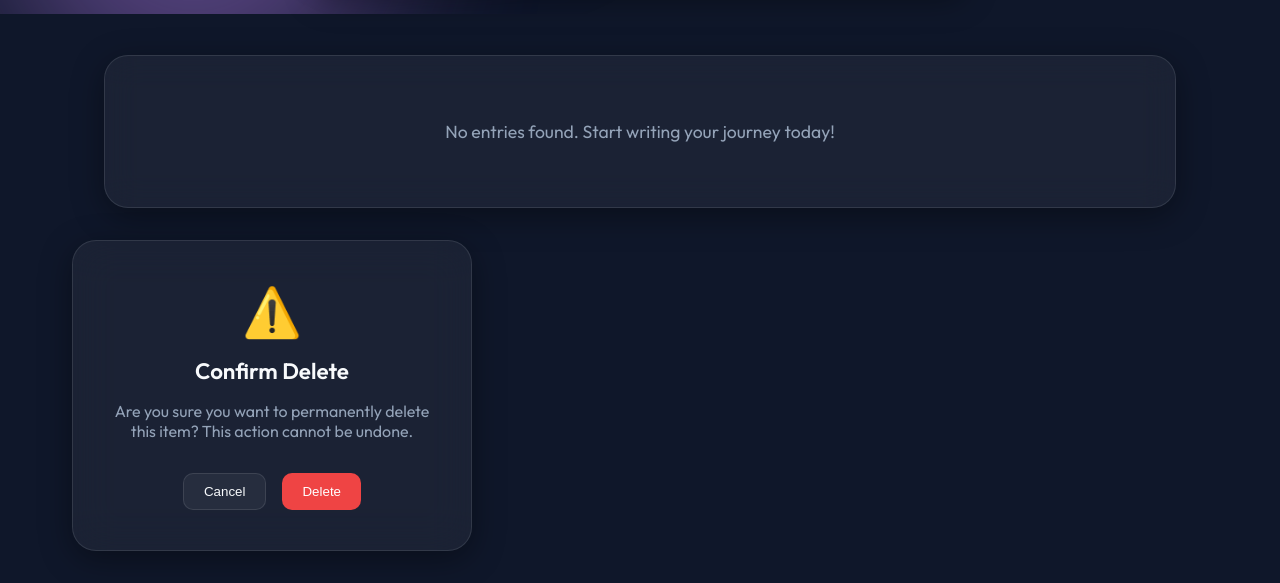
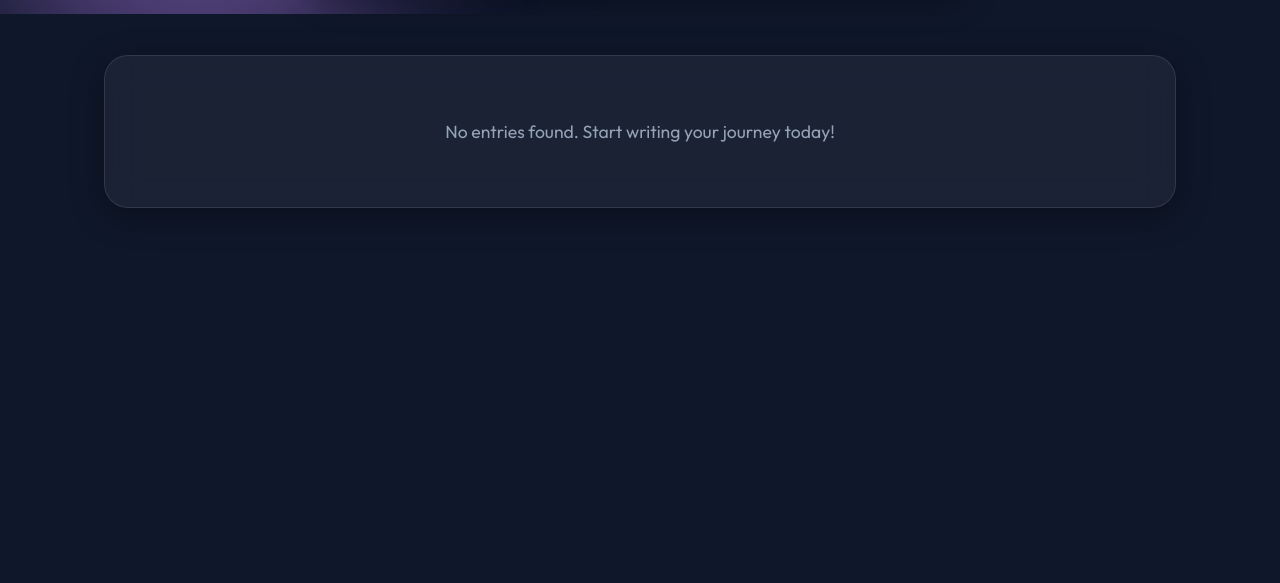
Before and after one commit to Jeremiahkariuki/personal-diary-planner, a Django app: page /diary/history/ in a window 1280 px wide. Shown: the part 786-1369 px from the top of the page. After the commit the page ends 994 px from the top, so only its background shows below. Run offline with Django 5.2, Linux system fonts and the light colour scheme; the visitor is signed in with stand-in values (Sample User, id 1); data that the repository does not hold is empty.

Commit message:
Diary page confirmation

```diff
--- a/templates/history.html
+++ b/templates/history.html
@@ -418,22 +418,6 @@
             {% endif %}
         </div>
 
-        <!-- Confirm Modal -->
-        <div id="confirmModal" class="confirm-modal-overlay hidden">
-            <div class="glass-card modal-content confirm-modal">
-                <div style="font-size: 3rem; margin-bottom: 1rem;">⚠️</div>
-                <h2 id="confirmTitle" style="margin-bottom: 1rem;">Confirm Delete</h2>
-                <p id="confirmMessage" style="margin-bottom: 2rem; color: var(--text-secondary);">Are you sure you want
-                    to
-                    permanently delete this item? This action cannot be undone.</p>
-                <div style="display: flex; gap: 1rem; justify-content: center;">
-                    <button id="cancelConfirmBtn"
-                        style="padding: 10px 20px; border-radius: 10px; border: 1px solid var(--glass-border); background: var(--glass-bg); color: var(--text-primary); cursor: pointer;">Cancel</button>
-                    <button id="okConfirmBtn"
-                        style="padding: 10px 20px; border-radius: 10px; border: none; background: #ef4444; color: white; cursor: pointer;">Delete</button>
-                </div>
-            </div>
-        </div>
 
         <!-- JSON Data for Charts -->
         {{ mood_trend|json_script:"mood-data" }}
```
